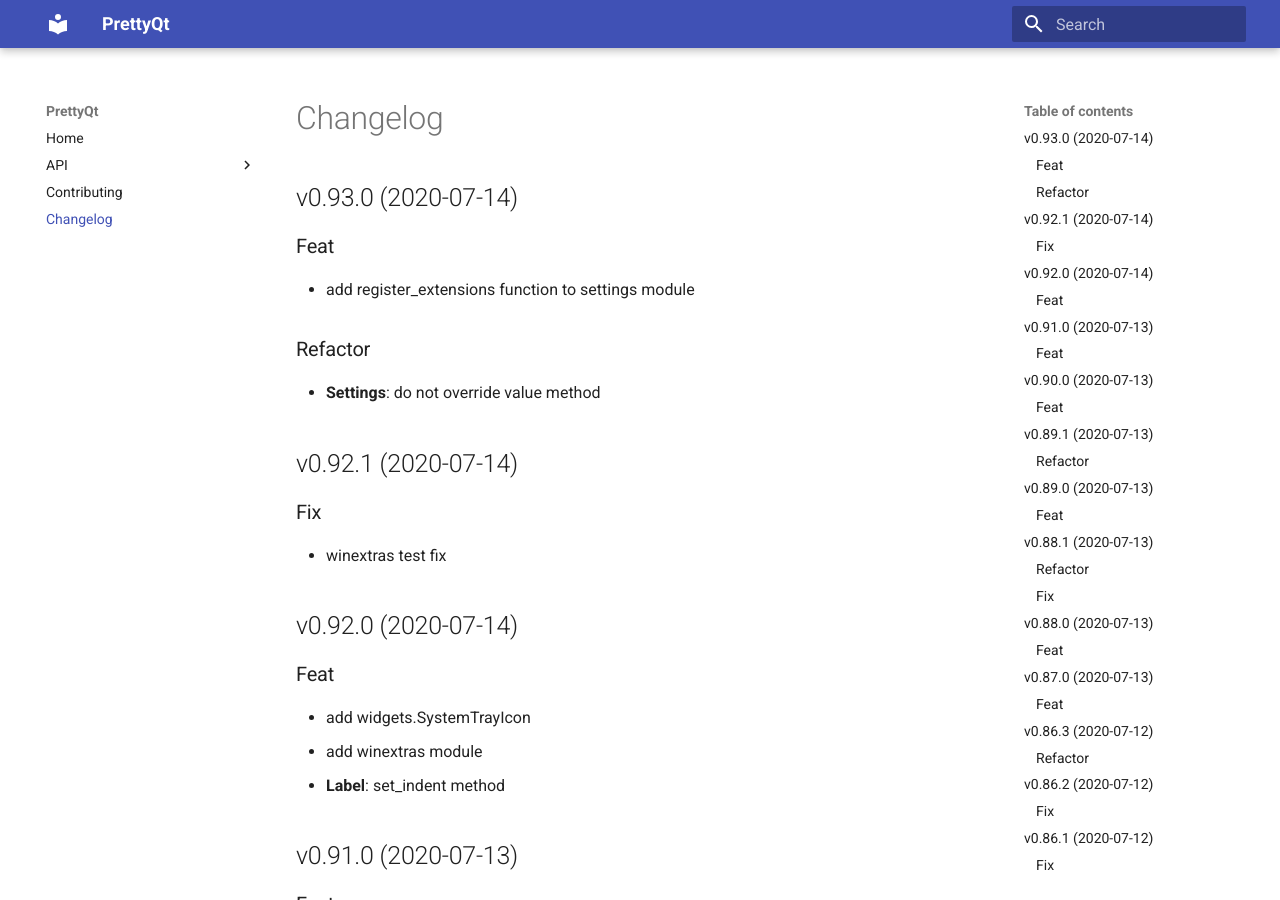
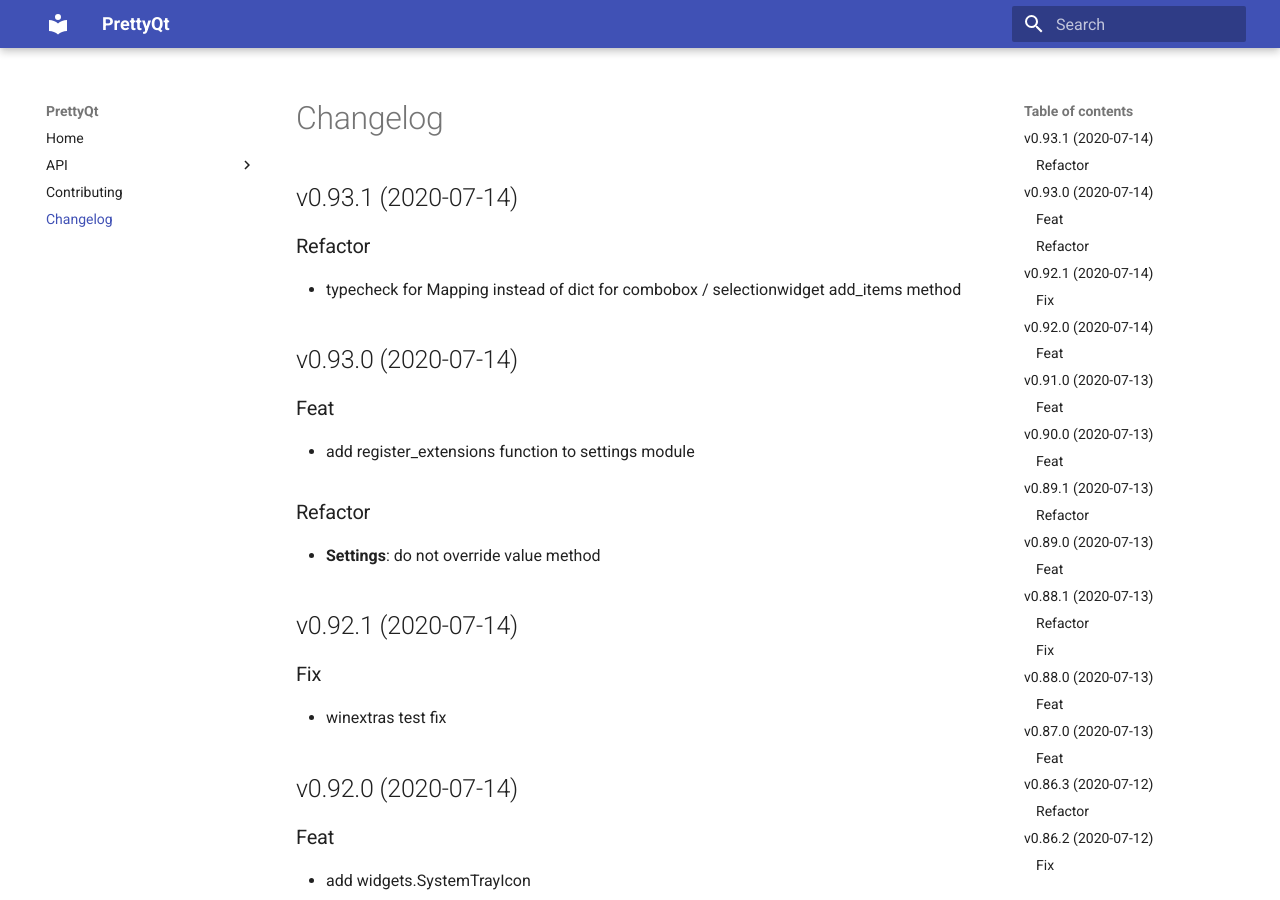
Before and after one commit to phil65/PrettyQt, an MkDocs documentation site: the page built from docs/changelog.md, in a window 1280 px wide and 900 px high. Built offline with MkDocs 1.6.1 and Material for MkDocs 9.7.7, drawn with Linux system fonts in a browser that asks for light colours.

Commit message:
bump: version 0.93.0 → 0.93.1

```diff
--- a/docs/changelog.md
+++ b/docs/changelog.md
@@ -1,3 +1,9 @@
+## v0.93.1 (2020-07-14)
+
+### Refactor
+
+- typecheck for Mapping instead of dict for combobox / selectionwidget add_items method
+
 ## v0.93.0 (2020-07-14)
 
 ### Feat
--- a/prettyqt/__init__.py
+++ b/prettyqt/__init__.py
@@ -4,7 +4,7 @@
 
 __author__ = """Philipp Temminghoff"""
 __email__ = "phil65@kodi.tv"
-__version__ = "0.93.0"
+__version__ = "0.93.1"
 
 
 __all__ = [
--- a/pyproject.toml
+++ b/pyproject.toml
@@ -1,6 +1,6 @@
 [tool.poetry]
 name = "PrettyQt"
-version = "0.93.0"
+version = "0.93.1"
 description = "A pythonic layer on top of qtpy"
 readme = 'docs/index.md'
 repository = "https://github.com/phil65/prettyqt"
@@ -123,7 +123,7 @@ exclude = '''
 '''
 [tool.commitizen]
 name = "cz_conventional_commits"
-version = "0.93.0"
+version = "0.93.1"
 tag_format = "v$version"
 version_files = [
     "prettyqt/__init__.py:__version__",
--- a/setup.py
+++ b/setup.py
@@ -40,6 +40,6 @@ setup(
     packages=find_packages(),
     test_suite="tests",
     url="https://github.com/phil65/prettyqt",
-    version="0.93.0",
+    version="0.93.1",
     zip_safe=False,
 )
```
Also changed, not shown: CHANGELOG.md (+6 -0 lines).
